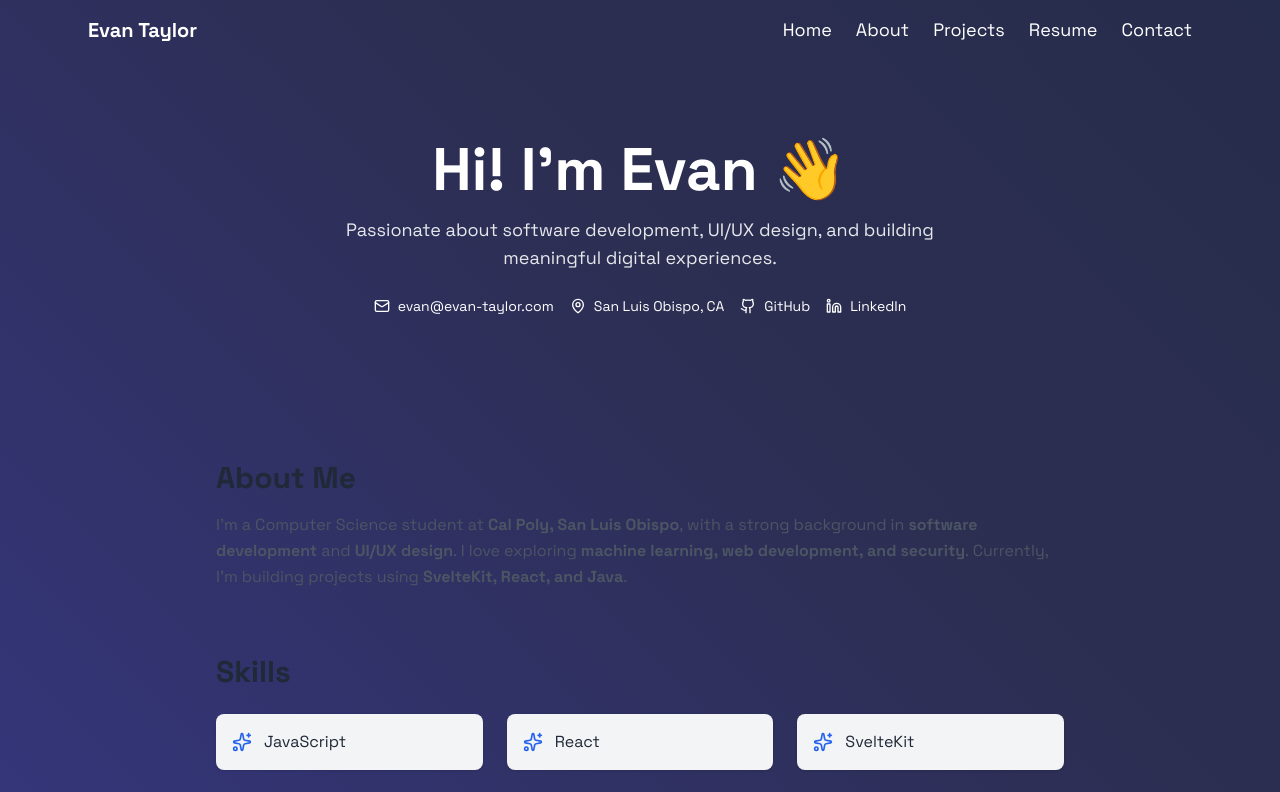
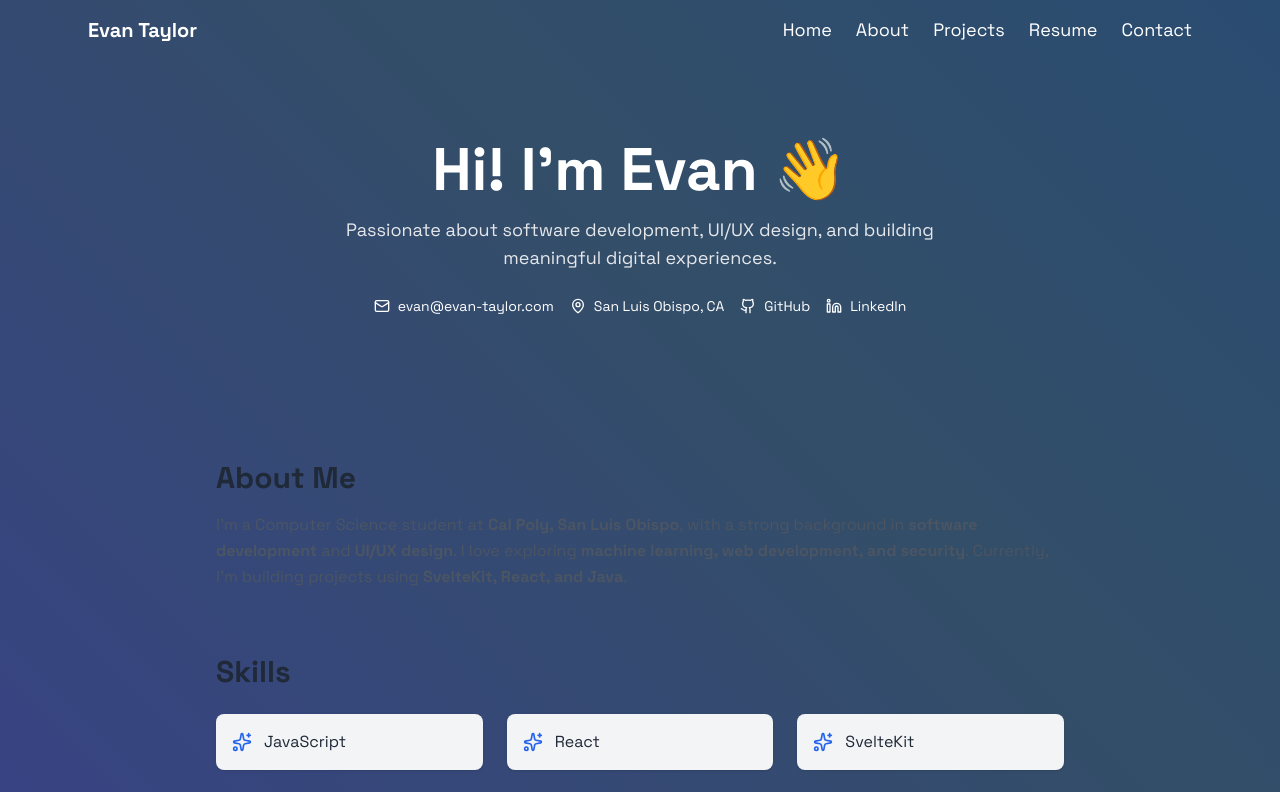
Before and after one commit to evan-taylor/Website, a SvelteKit app: page / in a window 1280 px wide. Shown: the top 792 px of the page. Built offline with nearby package versions, Linux system fonts and the light colour scheme.

Commit message:
Slightly birghter background gradient

```diff
--- a/src/styles/global.css
+++ b/src/styles/global.css
@@ -21,7 +21,7 @@
 
 /* Apply a large, deeper gradient */
 .animate-gradient {
-  background: linear-gradient(45deg, #533E85, #3B3B98, #2C2E52, #1F2A44, #121C3B);
+  background: linear-gradient(45deg, #674EA7, #3B3B98, #334E68, #1F497D, #162447);
   background-size: 300% 300%;
   animation: gradientAnimation 30s ease-in-out infinite;
 }
```
